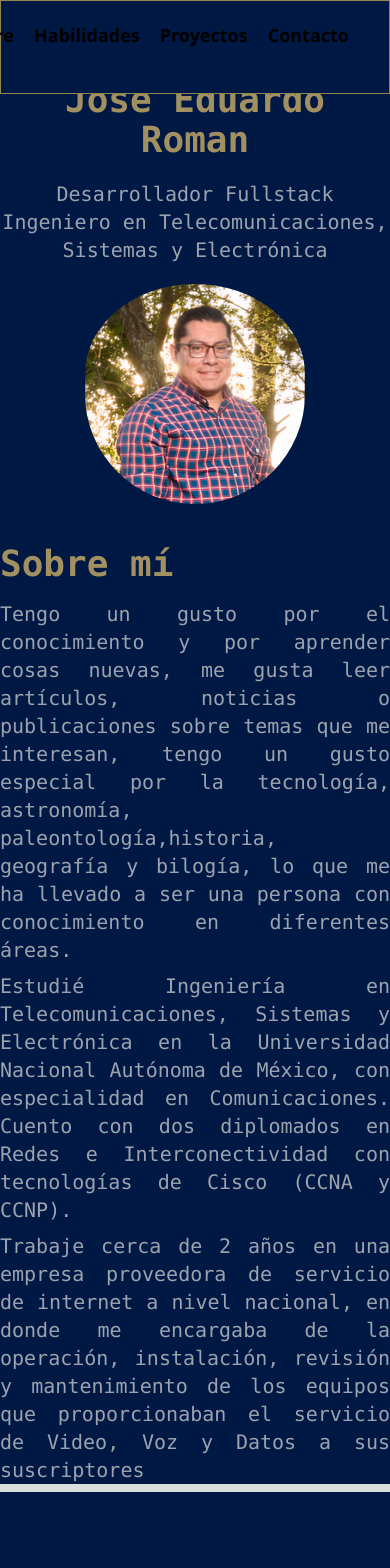
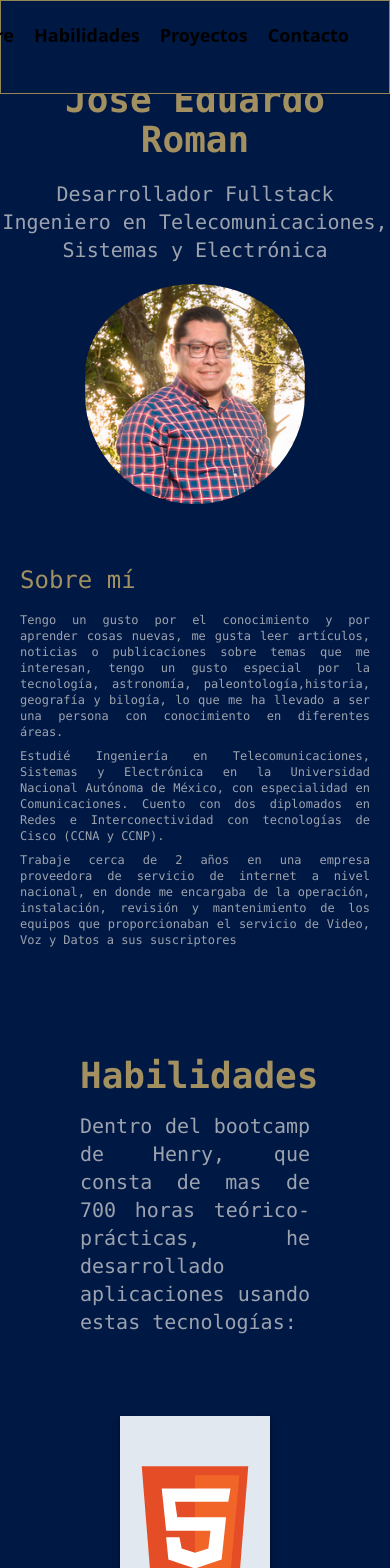
Before and after one commit to jeromanp/my-portfolio, a Next.js app: page / in a window 390 px wide. Shown: the top 1568 px of the page. Built offline with nearby package versions, Linux system fonts and the light colour scheme.

Commit message:
desig responsive sm, md, lg

```diff
--- a/src/components/AboutMe.jsx
+++ b/src/components/AboutMe.jsx
@@ -3,9 +3,9 @@ import { aboutMe } from "@/utils/data";
 export default function AboutMe() {
   return (
     <div className="w-full max-w-screen-xl items-center justify-between font-mono text-sm bg-custom-azul mx-auto">
-      <div className="sm:p-10 md:p-10 lg:p-20 xl:p-20">
-        <h1 className="text-4xl font-bold mb-4 text-custom-oro_2 sm:text-center md:text-start">Sobre mí</h1>
-        <div className="text-xl">
+      <div className="p-5 sm:p-5 md:p-10 lg:p-20 xl:p-20">
+        <h1 className="text-2xl sm:text-3x1 md:text-4x1 lg:text-4x1font-bold mb-4 text-custom-oro_2">Sobre mí</h1>
+        <div className="text-xs md:text-lg lg:text-xl">
           <p className="mb-2  text-gray-400 text-justify">{aboutMe.intro}</p>
           <p className="mb-2  text-gray-400 text-justify ">{aboutMe.estudio}</p>
           <p className="mb-2  text-gray-400 text-justify">
```
